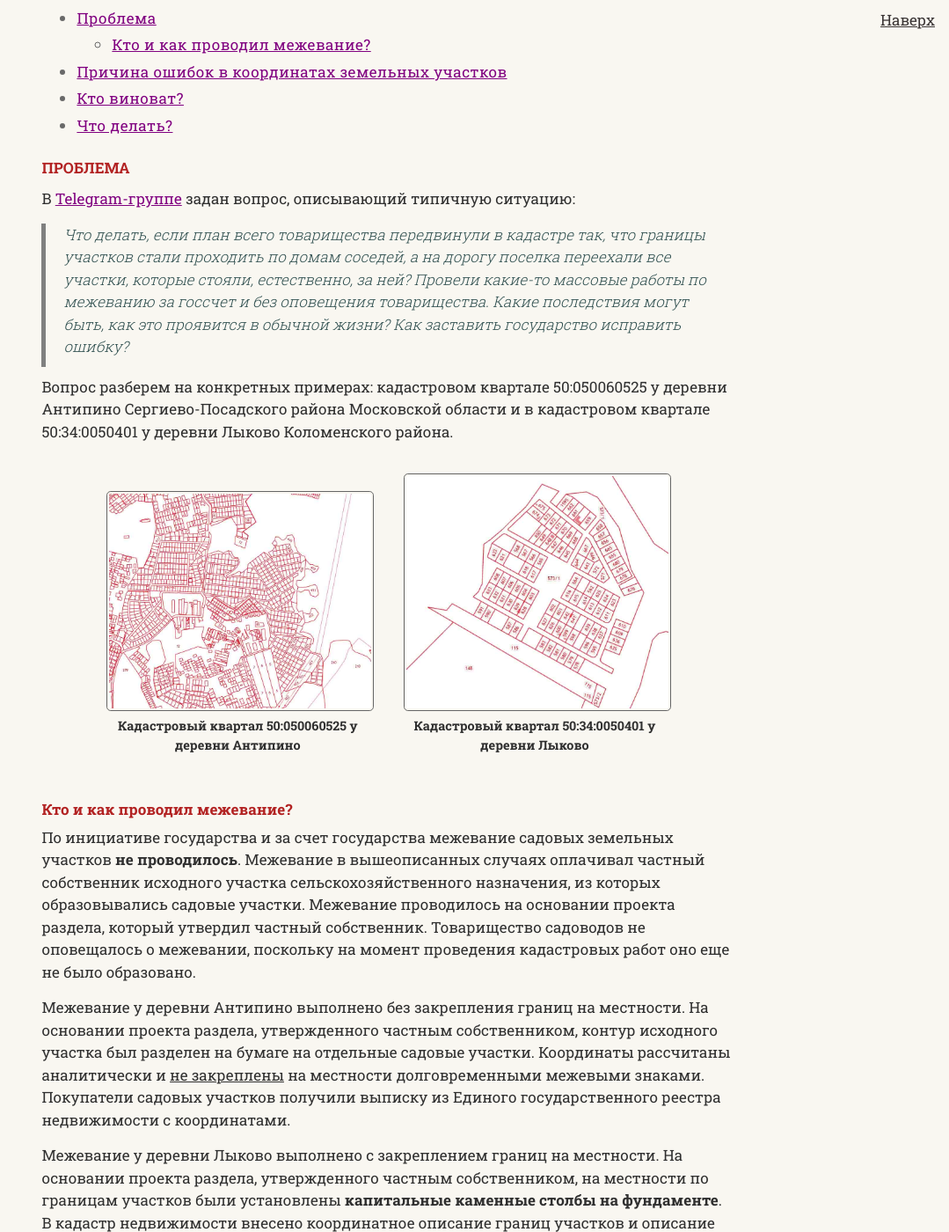
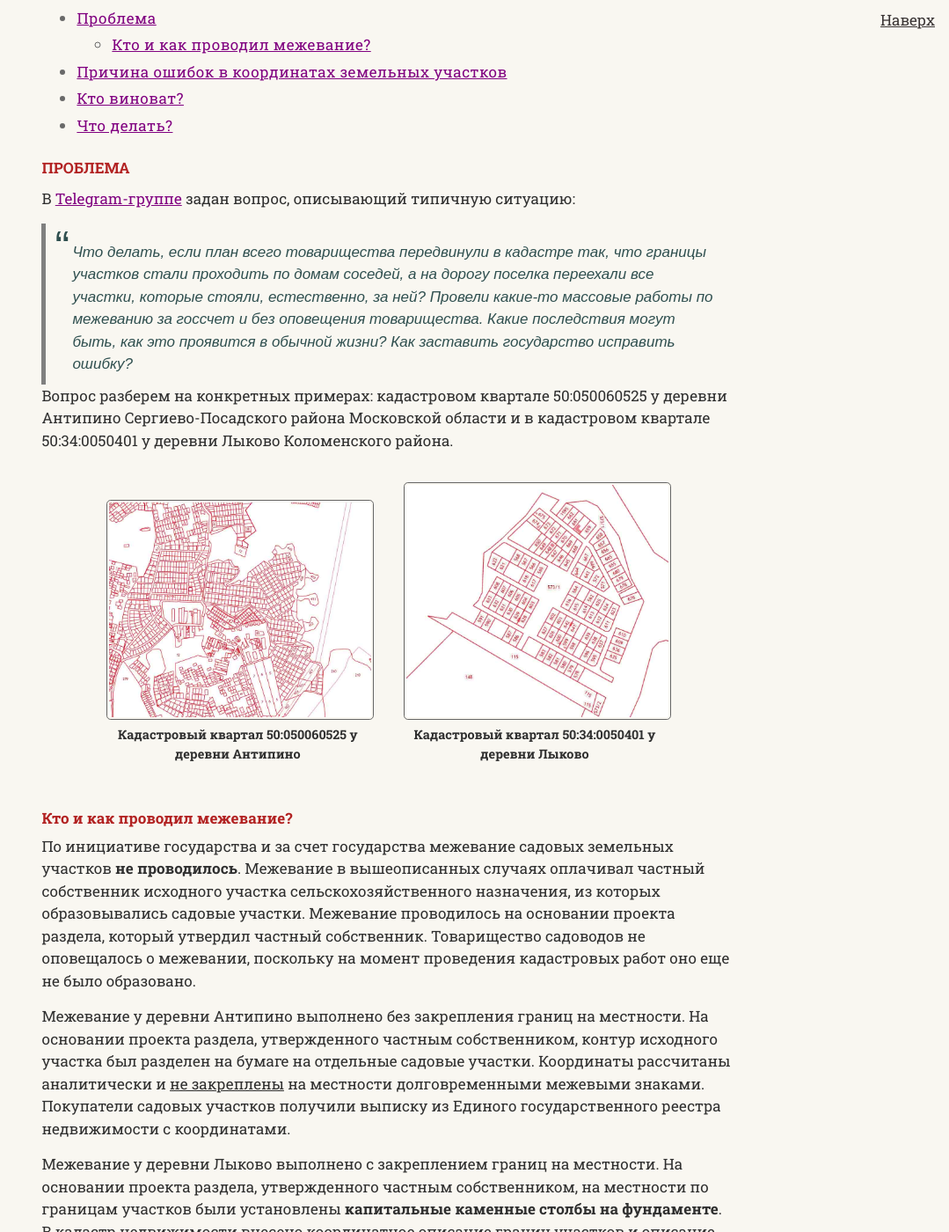
Before and after one commit to SergSi/land-use-art, a Jekyll site: the page built from _articles/2023-12-10-delta-GGS.md, in a window 1280 px wide and 1400 px high, scrolled down 342 px. Shown: the whole window at 88% size, without its empty margins (201-1280 px from the left). Built offline with Jekyll 4.4.1, drawn with Linux system fonts in a browser that asks for light colours; some web fonts are replaced.

Commit message:
Update style.css

```diff
--- a/assets/css/style.css
+++ b/assets/css/style.css
@@ -276,17 +276,26 @@ li :is(ul, ol) {
 blockquote {
   margin: 0;
   color: DarkSlateGray;
-  padding: 0px 20px 10px 20px;
-  margin-bottom: 1rem;
+  padding: 2rem 2rem 1rem 3rem;
+  border-left: thick solid Grey;
   position: relative;
+  font-family: sans-serif;
   font-weight: 300;
-  border-left: thick solid Grey;
   }
 
- blockquote p {
+  blockquote:before{
+  content: "\201C";
+  color: DarkSlateGray;
+  font-size: 5rem;
+  position: absolute;
+  left: 1rem;
+  top: -1rem;
+  }
+
+  blockquote p {
   font-style: italic;
-  margin-top: 0;
-}
+  margin-top: 20rem;
+  }
 
 .hr-line {
 	margin: 0;
```
